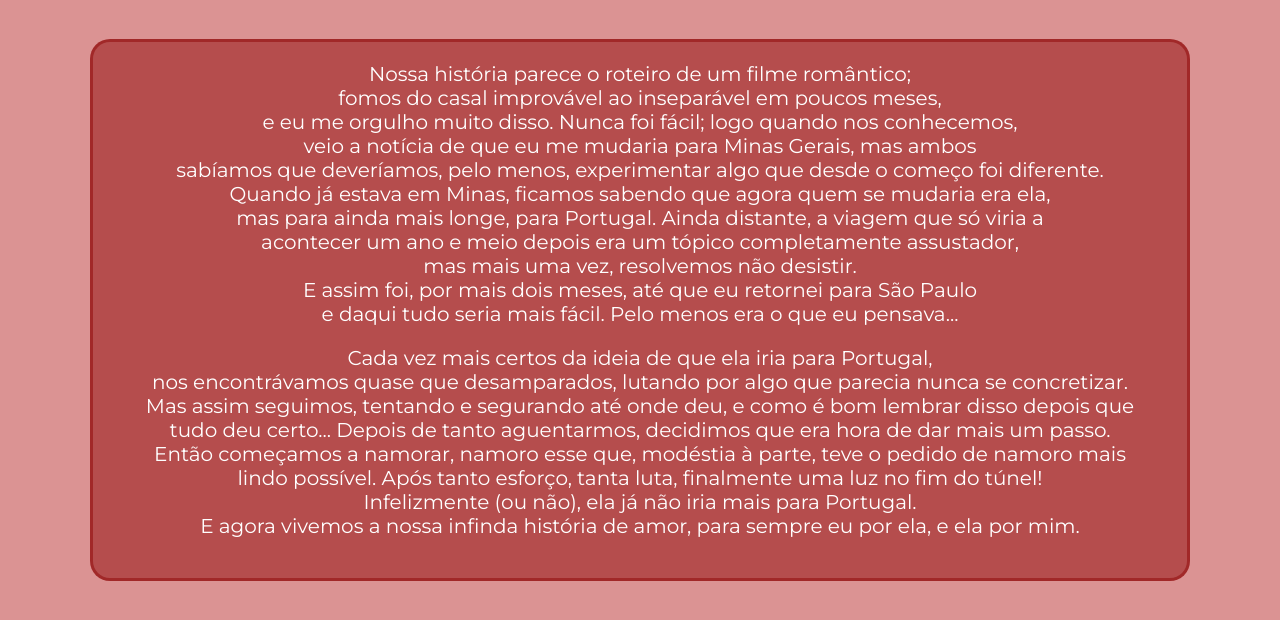
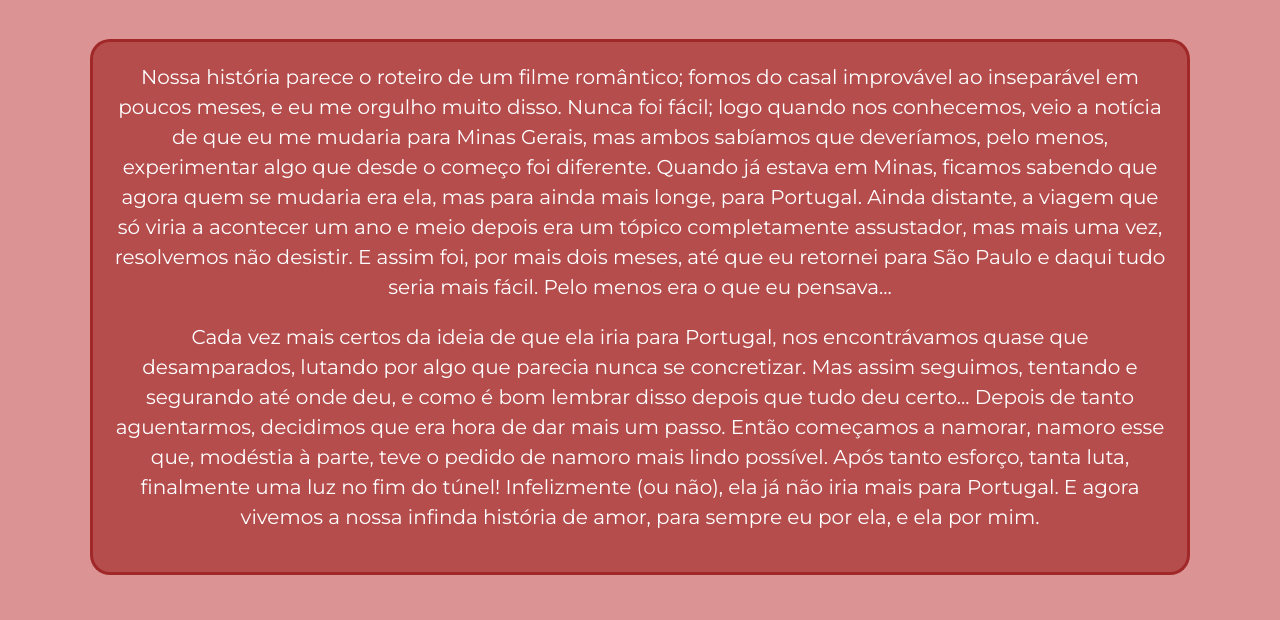
Before and after one commit to MikaelDv/namorados, a plain HTML site: page paginas/nos.html in a window 1280 px wide. Shown: the part 354-974 px from the top of the page. Drawn offline with Linux system fonts and the light colour scheme.

Commit message:
reorganização

```diff
--- a/paginas/nos.css
+++ b/css/nos.css
@@ -69,6 +69,7 @@ a:hover{
     width: 1100px;
     margin-left: auto;
     margin-right: auto;
+    line-height: 1.5;
     border-radius: 20px;
 }
 .impossivel{
--- a/paginas/nos.html
+++ b/paginas/nos.html
@@ -3,7 +3,7 @@
 <head>
     <meta charset="UTF-8">
     <meta name="viewport" content="width=device-width, initial-scale=1.0">
-    <link rel="stylesheet" href="./nos.css" />
+    <link rel="stylesheet" href="../css/nos.css" />
     <link rel="icon" href="../icon32x32.png" type="image/x-icon">
     <link rel="preconnect" href="https://fonts.googleapis.com" />
     <link rel="preconnect" href="https://fonts.gstatic.com" crossorigin />
@@ -30,25 +30,25 @@
             <img src="./galeria/icon.jpg" alt="fotinho" class="fotinho">
         </div>
         <div class="texto">
-            <p1>    Nossa história parece o roteiro de um filme romântico;<br/>
-                fomos do casal improvável ao inseparável em poucos meses,<br/>
-                e eu me orgulho muito disso. Nunca foi fácil; logo quando nos conhecemos,<br/>
-                veio a notícia de que eu me mudaria para Minas Gerais, mas ambos<br/>
-                sabíamos que deveríamos, pelo menos, experimentar algo que desde o começo foi diferente.<br/>
-                Quando já estava em Minas, ficamos sabendo que agora quem se mudaria era ela,<br/>
-                mas para ainda mais longe, para Portugal. Ainda distante, a viagem que só viria a<br/>
-                acontecer um ano e meio depois era um tópico completamente assustador,<br/>
-                mas mais uma vez, resolvemos não desistir.<br/>
-                E assim foi, por mais dois meses, até que eu retornei para São Paulo<br/>
+            <p1>    Nossa história parece o roteiro de um filme romântico;
+                fomos do casal improvável ao inseparável em poucos meses,
+                e eu me orgulho muito disso. Nunca foi fácil; logo quando nos conhecemos,
+                veio a notícia de que eu me mudaria para Minas Gerais, mas ambos
+                sabíamos que deveríamos, pelo menos, experimentar algo que desde o começo foi diferente.
+                Quando já estava em Minas, ficamos sabendo que agora quem se mudaria era ela,
+                mas para ainda mais longe, para Portugal. Ainda distante, a viagem que só viria a
+                acontecer um ano e meio depois era um tópico completamente assustador,
+                mas mais uma vez, resolvemos não desistir.
+                E assim foi, por mais dois meses, até que eu retornei para São Paulo
                 e daqui tudo seria mais fácil. Pelo menos era o que eu pensava...
             </p>
-            <p2>    Cada vez mais certos da ideia de que ela iria para Portugal,<br/>
-                nos encontrávamos quase que desamparados, lutando por algo que parecia nunca se concretizar.<br/>
-                Mas assim seguimos, tentando e segurando até onde deu, e como é bom lembrar disso depois que<br/>
-                tudo deu certo... Depois de tanto aguentarmos, decidimos que era hora de dar mais um passo.<br/>
-                Então começamos a namorar, namoro esse que, modéstia à parte, teve o pedido de namoro mais<br/>
-                lindo possível. Após tanto esforço, tanta luta, finalmente uma luz no fim do túnel!<br/>
-                Infelizmente (ou não), ela já não iria mais para Portugal.<br/>
+            <p2>    Cada vez mais certos da ideia de que ela iria para Portugal,
+                nos encontrávamos quase que desamparados, lutando por algo que parecia nunca se concretizar.
+                Mas assim seguimos, tentando e segurando até onde deu, e como é bom lembrar disso depois que
+                tudo deu certo... Depois de tanto aguentarmos, decidimos que era hora de dar mais um passo.
+                Então começamos a namorar, namoro esse que, modéstia à parte, teve o pedido de namoro mais
+                lindo possível. Após tanto esforço, tanta luta, finalmente uma luz no fim do túnel!
+                Infelizmente (ou não), ela já não iria mais para Portugal.
                 E agora vivemos a nossa infinda história de amor, para sempre eu por ela, e ela por mim.
             </p>
         </div>
```
Also changed, not shown: paginas/galeria.html (+5 -5 lines), paginas/mensagem.html (+1 -1 lines), css/galeria.css (renamed from paginas/galeria.css), css/mensagem.css (renamed from paginas/mensagem.css).
